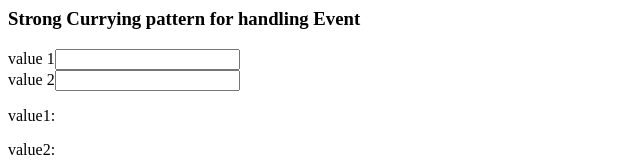
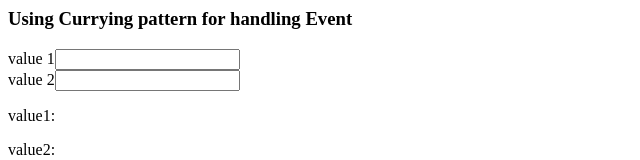
Before and after one commit to jimbo23/using-currying-in-react, a React (Create React App) app: page / in a window 1280 px wide. Shown: the top 160 px of the page, without its empty margins (0-640 px from the left). Built offline with nearby package versions, Linux system fonts and the light colour scheme.

Commit message:
Currying Example 1

```diff
--- a/src/Example1.js
+++ b/src/Example1.js
@@ -20,7 +20,7 @@ const Example1 = () => {
 
   return (
     <>
-      <h3>Strong Currying pattern for handling Event</h3>
+      <h3>Using Currying pattern for handling Event</h3>
       <div>
         <label>value 1</label>
         <input value={value1} onChange={handleInput(setValue1)} />
```
